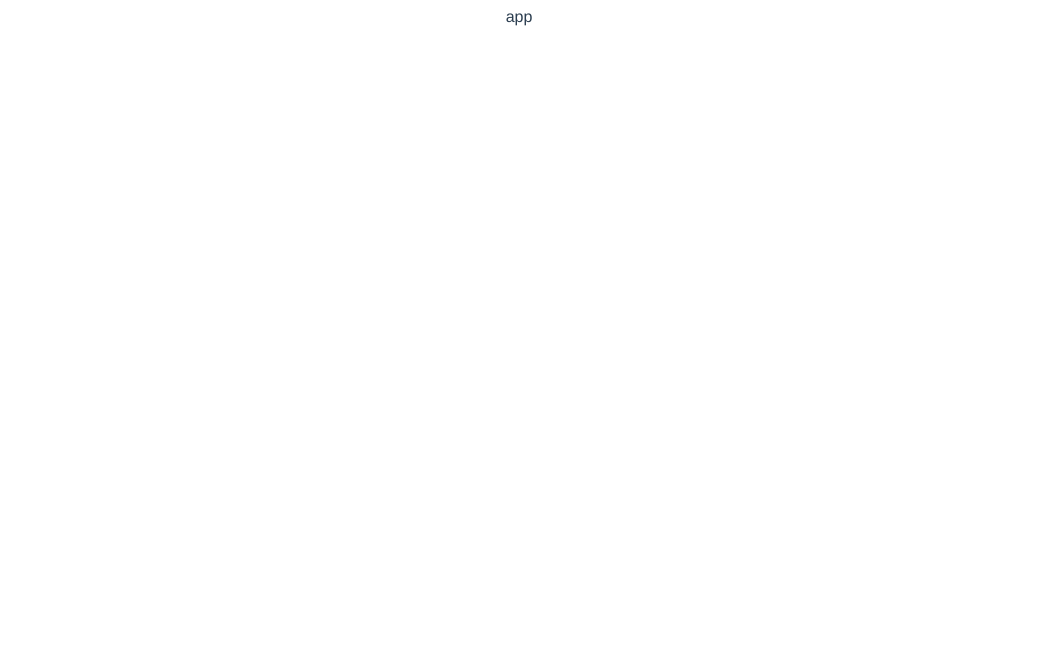
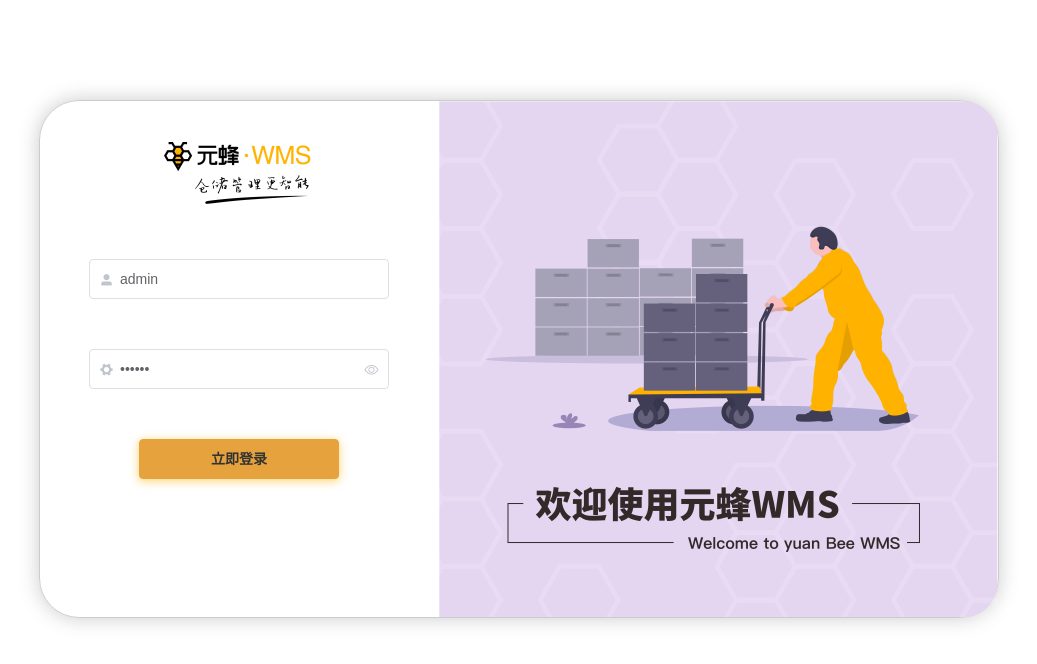
Before and after one commit to nanakomatasu/-, a Vue app: page /login in a window 1280 px wide. Shown: the top 664 px of the page, without its empty margins (121-1158 px from the left). Built offline with nearby package versions, Linux system fonts and the light colour scheme.

Commit message:
完成了登录页面

```diff
--- a/src/App.vue
+++ b/src/App.vue
@@ -1,6 +1,5 @@
 <template>
   <div id="app">
-    app
     <router-view/>
   </div>
 </template>
--- /dev/null
+++ b/src/components/MyHome.vue
@@ -0,0 +1,44 @@
+<template>
+<el-container>
+  <el-header>Header</el-header>
+  <el-container>
+    <el-aside width="200px">Aside</el-aside>
+    <el-main>Main</el-main>
+  </el-container>
+</el-container>
+</template>
+
+<script>
+export default {
+  props: {
+
+  },
+  data () {
+    return {
+
+    };
+  },
+  computed: {
+
+  },
+  created () {
+
+  },
+  mounted () {
+
+  },
+  watch: {
+
+  },
+  methods: {
+
+  },
+  components: {
+
+  },
+};
+</script>
+
+<style scoped lang="scss">
+
+</style>
--- a/src/router/index.js
+++ b/src/router/index.js
@@ -1,9 +1,12 @@
 import Vue from "vue";
 import VueRouter from "vue-router";
-
 Vue.use(VueRouter);
 
-const routes = [];
+const routes = [
+  { path: "/", redirect: "/login" },
+  { path: "/login", component: () => import("@/views/login") },
+  { path: "/home", component: () => import("../components/MyHome.vue") },
+];
 
 const router = new VueRouter({
   mode: "history",
--- a/src/utils/request.js
+++ b/src/utils/request.js
@@ -9,7 +9,7 @@ request.interceptors.request.use(
     return config;
   },
   (err) => {
-    return err;
+    return Promise.reject(err);
   }
 );
 
--- /dev/null
+++ b/src/views/login/index.vue
@@ -0,0 +1,131 @@
+<template>
+  <div class="loginmain">
+    <div class="box-card">
+      <div class="left">
+<img src="@/assets/image/formtitle.png" alt="" width="150px">
+         <div class="form">
+          <el-input
+placeholder="请输入用户名"
+prefix-icon="el-icon-user-solid"
+v-model="username"
+clearable style="width: 300px;margin-bottom: 50px;">
+</el-input>
+<p class="erruser" v-show="isuser">账号错误啦！</p>
+<el-input placeholder="请输入密码" v-model="password" prefix-icon="el-icon-s-tools" show-password style="width: 300px;margin-bottom: 50px;"></el-input>
+<p class="errpas" v-show="ispas">密码错误啦！</p>
+<el-button type="warning" @click="tohome">立即登录</el-button>
+         </div>
+      </div>
+      <div class="right">
+      </div>
+    </div>
+
+  </div>
+</template>
+<script>
+export default {
+  props: {
+
+  },
+  data () {
+    return {
+      username: 'admin',
+      password: '111111',
+      isuser: false,
+      ispas: false,
+    };
+  },
+  computed: {
+
+  },
+  created () {
+
+  },
+  mounted () {
+
+  },
+  watch: {
+
+  },
+  methods: {
+    tohome () {
+      if (this.username === 'admin' && this.password === '111111') { this.$router.push('/home/main') } else {
+        if (this.password !== '111111' && this.username !== 'admin') {
+          this.ispas = true
+          this.isuser = true
+        } else if (this.username !== 'admin') {
+          this.isuser = true
+        } else {
+          (
+            this.ispas = true
+          )
+        }
+      }
+    }
+  },
+  components: {
+
+  },
+};
+</script>
+
+<style scoped lang="less">
+.loginmain {
+  background-color: #fff;
+.box-card {
+  width: 958px;
+  margin: 100px auto  0;
+  border: 1px solid #ccc;
+  border-radius: 40px;
+  box-shadow: 0 0 20px rgb(93 93 93 / 33%);
+  display: flex;
+  justify-content: space-between;
+  text-align: center;
+  height: 516px;
+  .left {
+    width: 398px;
+  img {
+    width: 150px;
+    margin-top: 40px;
+  }
+
+    .form {
+      margin-top: 50px;
+      .erruser {
+        width: 300px;
+        margin: -50px auto 20px;
+        text-align: left;
+        color: red;
+        font-size: 12px;
+      }
+
+      .errpas {
+        width: 300px;
+        margin: -50px auto 20px;
+        text-align: left;
+        color: red;
+        font-size: 12px;
+      }
+      .el-button {
+        display: block;
+        width: 200px;
+        margin: 0 auto;
+        color: #333;
+        font-weight: 700;
+        font-size: 14px;
+        box-shadow: 0 2px 9px 1px rgb(255 178 0 / 47%);
+      }
+    }
+  }
+  .right {
+  width: 560px;
+  background-image: url(@/assets/image/welcome.png);
+  background-position: 50%;
+  background-repeat: no-repeat;
+  background-size: cover;
+    overflow: hidden;
+  }
+}
+}
+
+</style>
```
Also changed, not shown: .eslintrc.js, src/assets/image/formtitle.png (added), src/assets/image/welcome.png (added).
